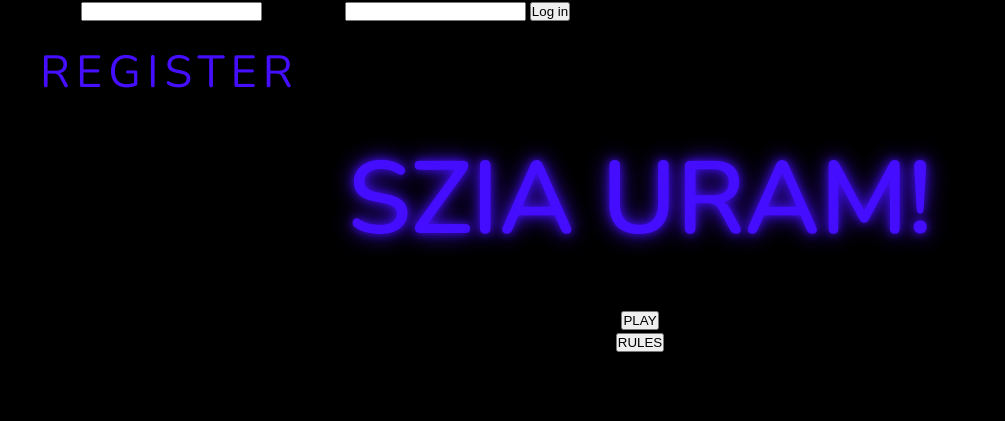
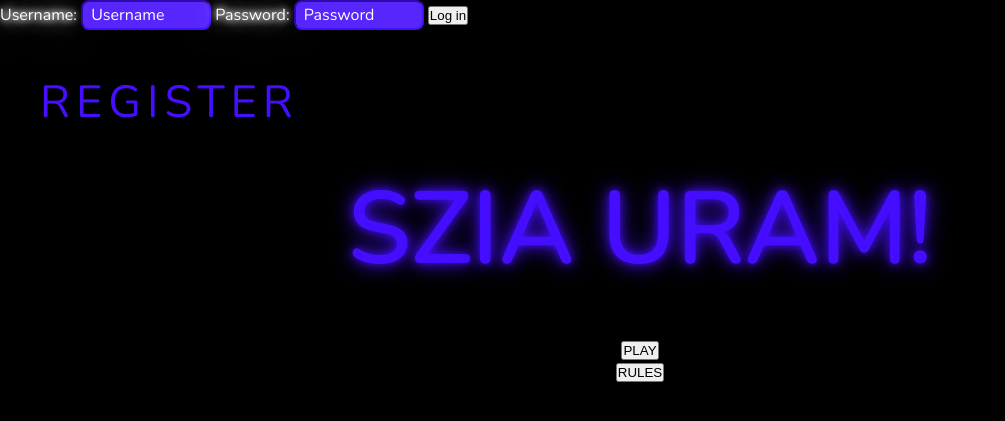
Before and after one commit to CodecoolGlobal/freestyle-javascript-game-javascript-pappbence15, a Flask app: page / in a window 1280 px wide. Shown: the top 421 px of the page, without its empty margins (0-1005 px from the left). Run offline with Flask 2, Linux system fonts and the light colour scheme.

Commit message:
Changed input box style-color

```diff
--- a/static/style.css
+++ b/static/style.css
@@ -97,3 +97,30 @@ button{
     text-align: center;
     margin-top: 40px;
 }
+label{
+    color: #fff;
+  text-shadow:
+      0 0 7px #fff,
+      0 0 10px #fff,
+      0 0 21px #fff,
+      0 0 42px #fff,
+      0 0 82px #fff,
+      0 0 92px #fff,
+      0 0 102px #fff,
+      0 0 151px #fff;
+}
+input{
+    font: inherit;
+    padding: 0.2em 0.5em;
+    width:130px;
+    height:30px;
+    overflow: hidden;
+    border-radius:0.5em;
+    outline: none;
+    border-color: #450eff;
+    color: white;
+    background-color: #5626fd;
+}
+::placeholder{
+    color: white;
+}
--- a/templates/index.html
+++ b/templates/index.html
@@ -13,10 +13,11 @@
         {% if not session['username'] %}
             <form action="/login" method="post">
                 <label for="username"> Username: </label>
-                <input type="text" name="username">
+                <input type="text" name="username" placeholder="Username">
                 <label for="password">Password: </label>
-                <input type="password" name="password">
+                <input type="password" name="password" placeholder="Password">
                 <button type="submit">Log in</button>
+                <br><br>
             </form>
             <a href="/registration">Register</a>
         {% else %}
```
